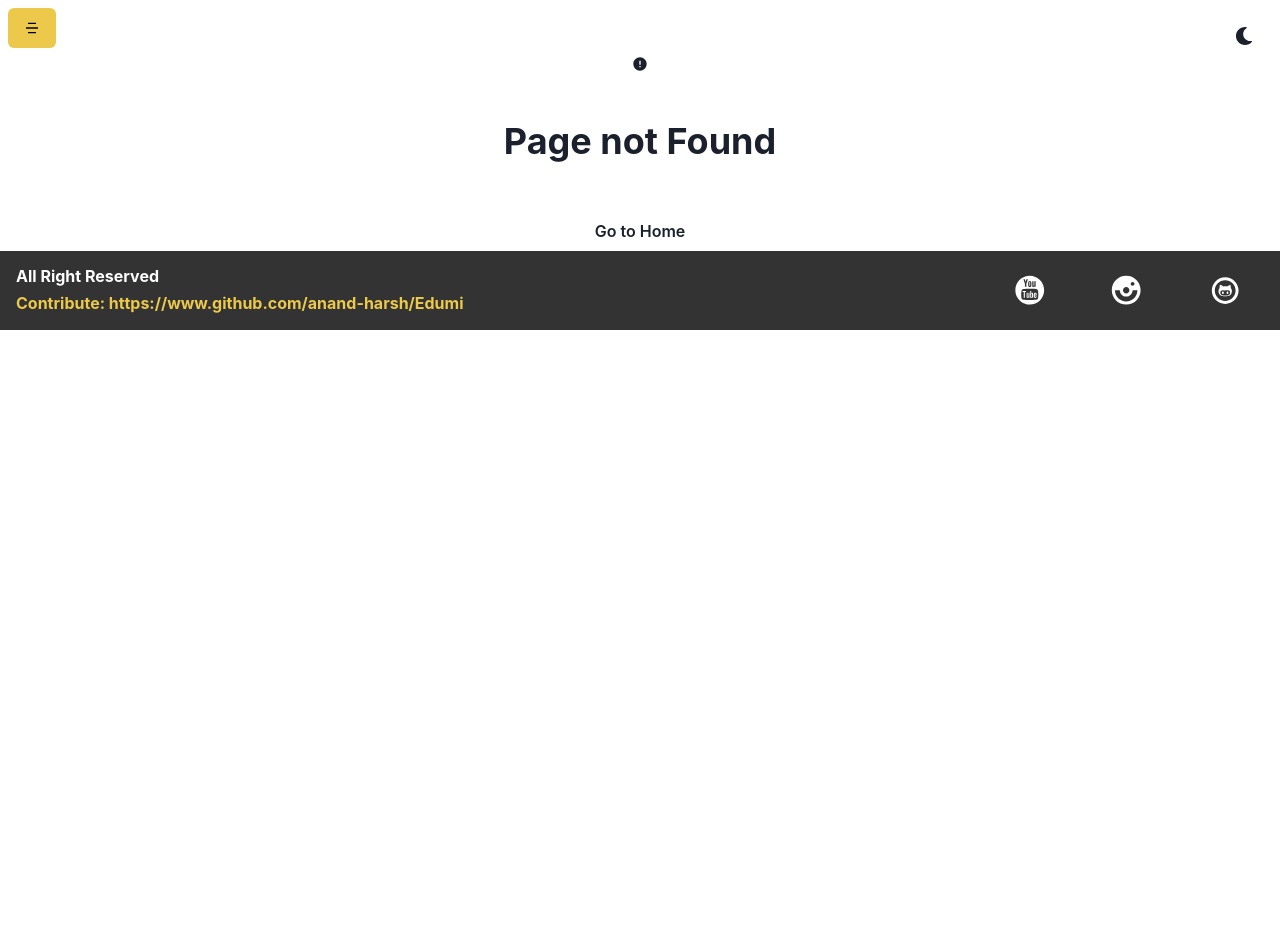
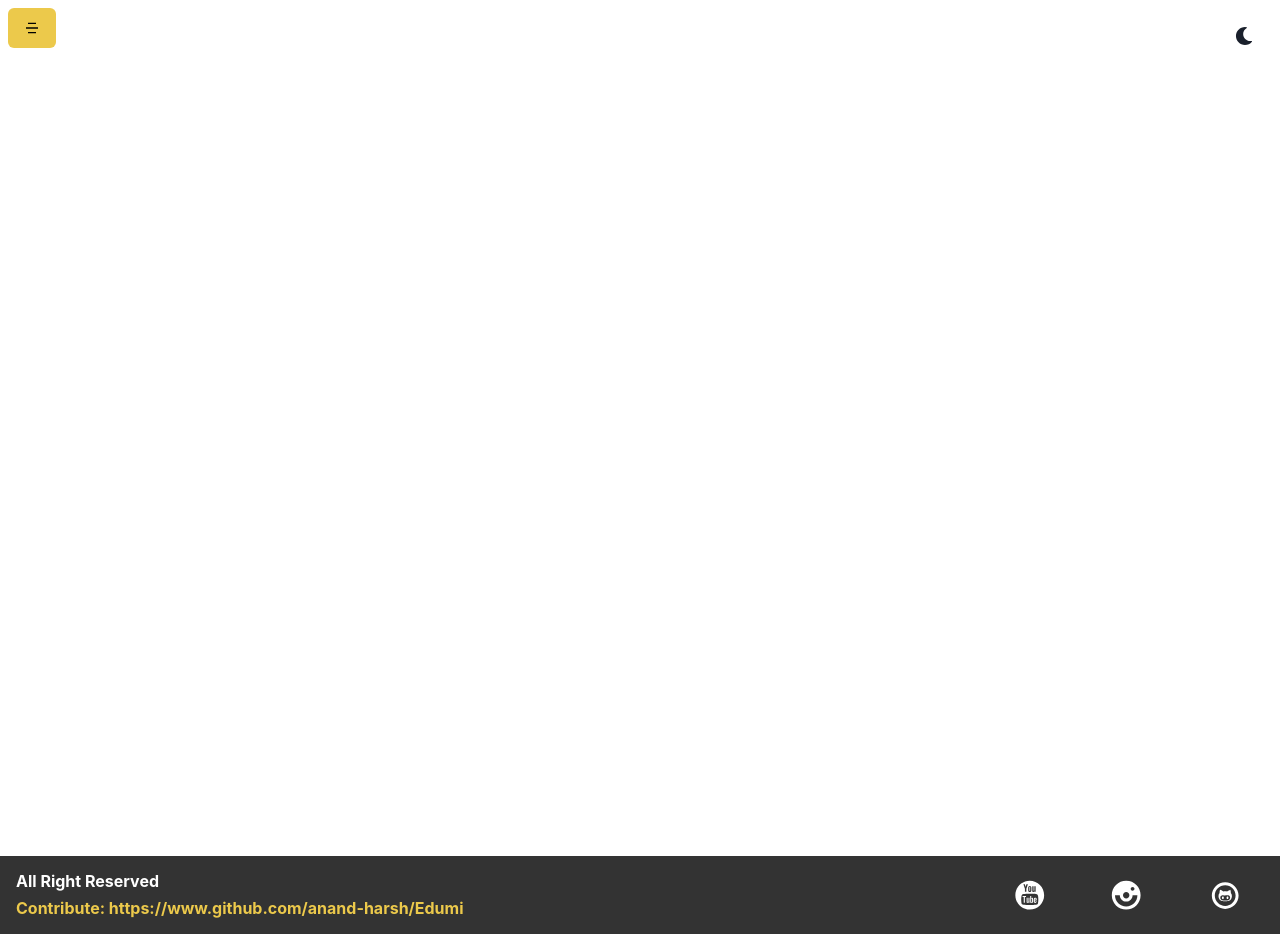
Before and after one commit to anand-harsh/Edumi, a React (Create React App) app: page /notes in a window 1280 px wide. Before the commit this address had no page. Before the commit the page ends 800 px from the top, so only its background shows below. Built offline with nearby package versions, Linux system fonts and the light colour scheme.

Commit message:
Updated Routes for Notes

```diff
--- a/src/App.js
+++ b/src/App.js
@@ -21,6 +21,7 @@ import Dashboard from './components/Admin/Dashboard/Dashboard';
 import CreateCourse from './components/Admin/CreateCourse/CreateCourse';
 import AdminCourses from './components/Admin/AdminCourses/AdminCourses';
 import Users from './components/Admin/Users/Users';
+import Notes from './components/Notes/Notes';
 
 
 function App() {
@@ -47,6 +48,7 @@ function App() {
         <Route path="/*" element={<NotFound />} />
         <Route path="/paymentsuccess" element={<PaymentSuccess />} />
         <Route path="/paymentfail" element={<PaymentFail />} />
+        <Route path="/notes" element={<Notes/>}/>
 
         {/* Admin routes */}
         <Route path="/admin/dashboard" element={<Dashboard/>} />
```
